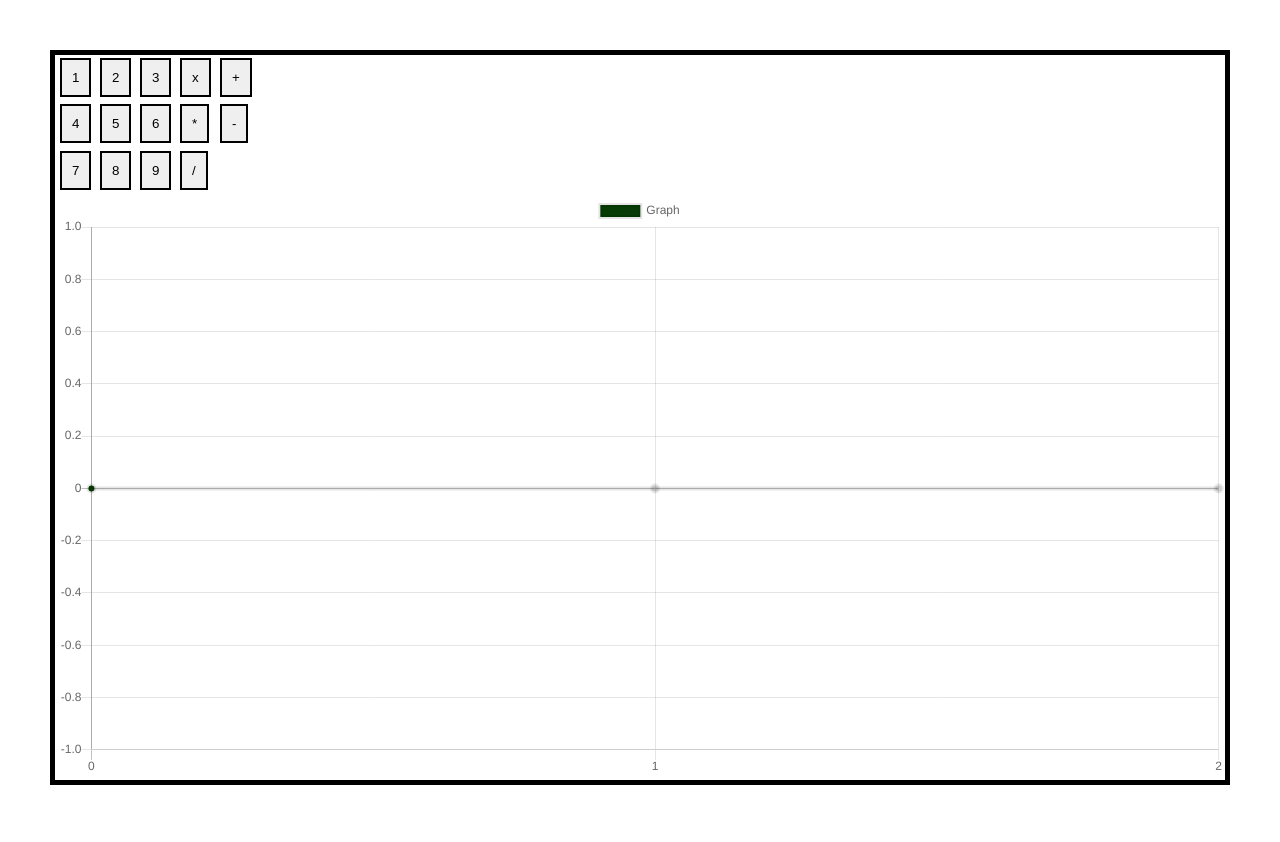
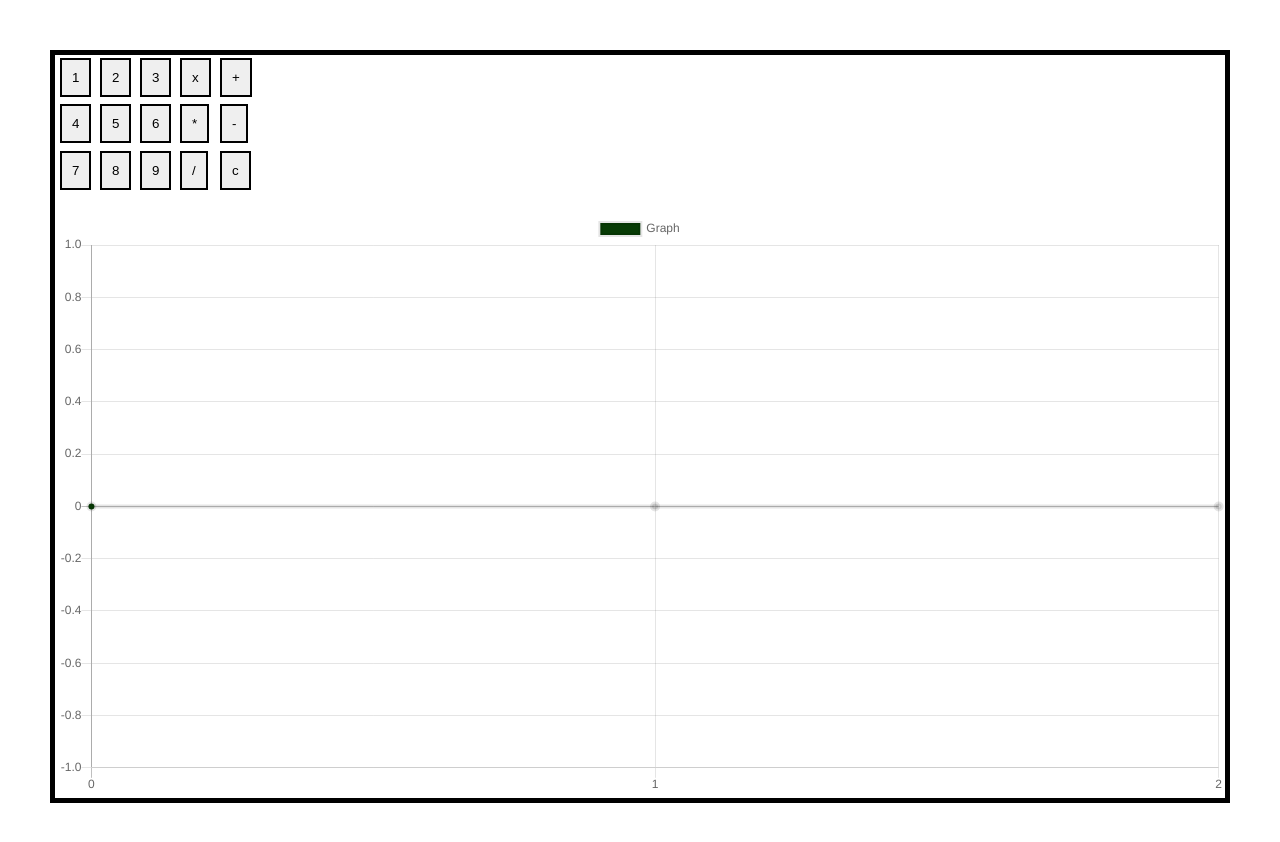
Before and after one commit to masonwaller/practice, a React (Create React App) app: page / in a window 1280 px wide. Shown: the top 842 px of the page. Built offline with nearby package versions, Linux system fonts and the light colour scheme.

Commit message:
working on figuring out how to make graph dynamic

```diff
--- a/src/App.js
+++ b/src/App.js
@@ -2,17 +2,22 @@ import React, {useState} from 'react';
 import './App.css';
 import Pad from './pad.js'
 import Graph from './graph.js'
+import Line from './line.js'
 
 export default function App(props) {
   const [values, setValues] = useState([0])
+  const [sent, setSent] = useState('')
 
   const changeGraph = (e) => {
-    const input = {input: e.target.value}
-    setValues([parseFloat(input.input)])
+    let val = e.target.value
+    setSent(`${val}`)
+    setValues([val])
+
   }
   return (
     <div className="App">
       <Pad changeGraph={changeGraph}/>
+      <Line val={sent}/>
       <Graph values={values}/>
     </div>
   );
--- /dev/null
+++ b/src/line.js
@@ -0,0 +1,10 @@
+import React from 'react'
+
+export default function Line(props) {
+
+    return (
+      <div>
+          <h3>{props.val}</h3>
+      </div>
+    );
+  }
--- a/src/pad.js
+++ b/src/pad.js
@@ -15,11 +15,12 @@ export default function Pad(props) {
       <Button num={3} changeGraph={props.changeGraph}/>
       <Button num={6} changeGraph={props.changeGraph}/>
       <Button num={9} changeGraph={props.changeGraph}/></div><div>
-      <Button num={'x'} changeGraph={props.changeSym}/>
-      <Button num={'*'} changeGraph={props.changeSym}/>
-      <Button num={'/'} changeGraph={props.changeSym}/></div><div>
-      <Button num={'+'} changeGraph={props.changeSym}/>
-      <Button num={'-'} changeGraph={props.changeSym}/>
+      <Button num={'x'} changeGraph={props.changeGraph}/>
+      <Button num={'*'} changeGraph={props.changeGraph}/>
+      <Button num={'/'} changeGraph={props.changeGraph}/></div><div>
+      <Button num={'+'} changeGraph={props.changeGraph}/>
+      <Button num={'-'} changeGraph={props.changeGraph}/>
+      <Button num={'c'} changeGraph={props.changeGraph}/>
       </div>
     </div>
   );
```
